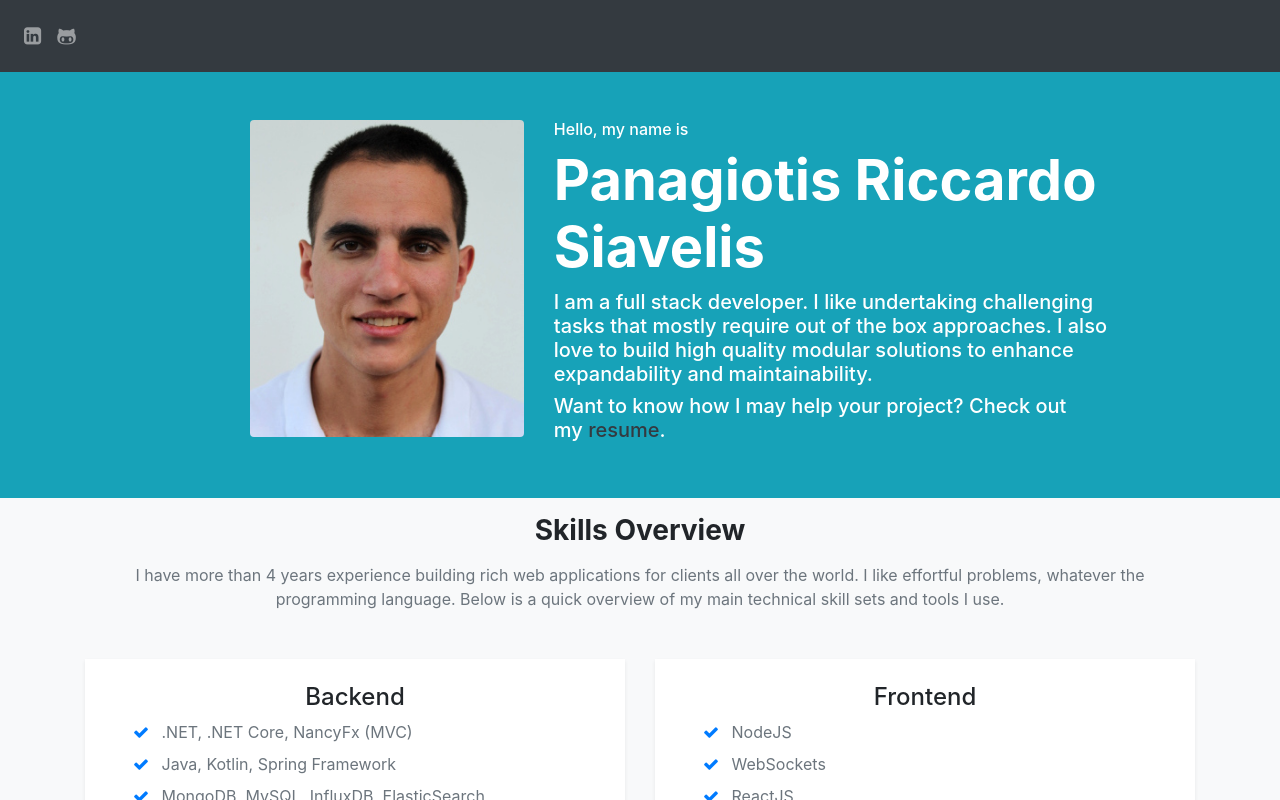
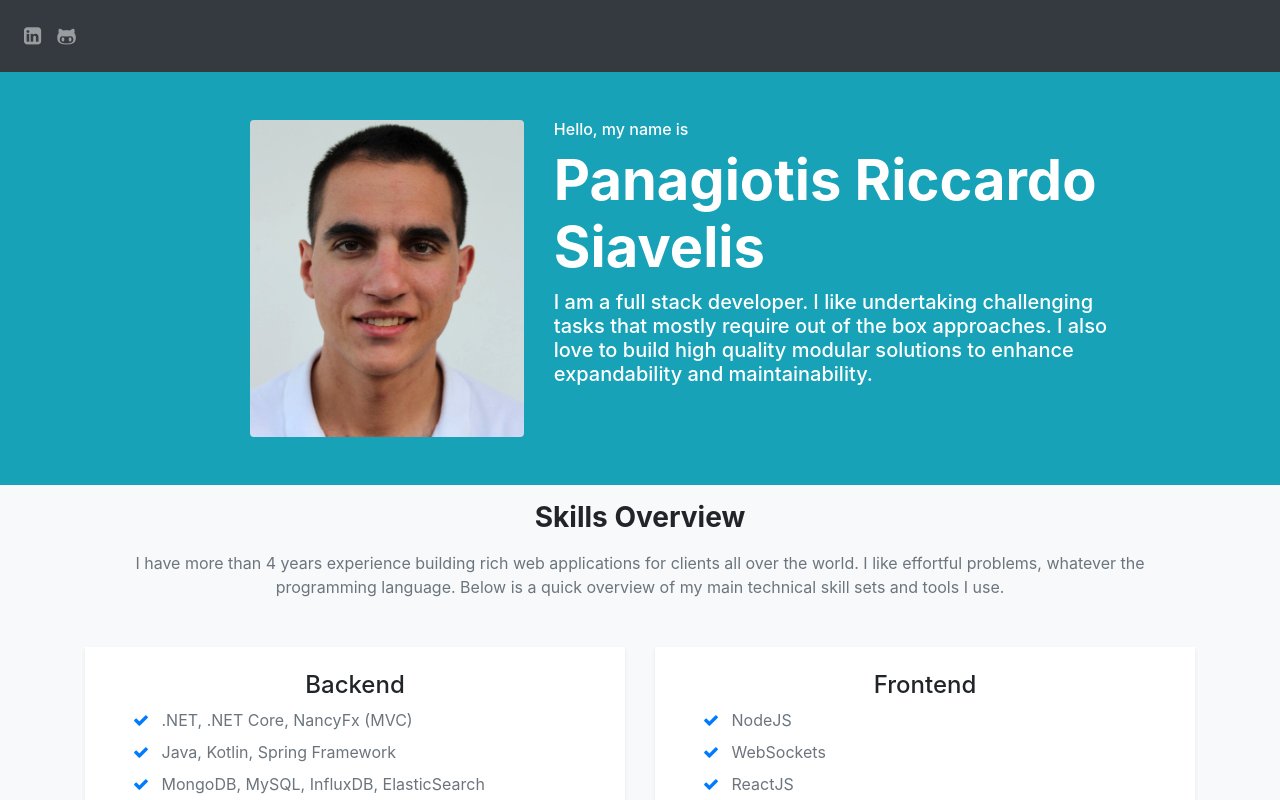
Before and after one commit to siavelis/siavelis.github.io, a Next.js app: page / in a window 1280 px wide. Shown: the top 800 px of the page. Built offline with nearby package versions, Linux system fonts and the light colour scheme.

Commit message:
Disable link to resume.

```diff
--- a/package.json
+++ b/package.json
@@ -6,7 +6,7 @@
   "scripts": {
     "dev": "next",
     "build": "next build",
-    "export": "next build -o docs",
+    "export": "npm run build && next build -o docs",
     "start": "next start",
     "test": "test"
   },
--- a/src/pages/index.tsx
+++ b/src/pages/index.tsx
@@ -20,13 +20,13 @@ function IndexPage() {
                             I also love to build high quality modular solutions to enhance expandability and
                             maintainability.
                         </h5>
-                        <h5>
-                            Want to know how I may help your project? Check out my&nbsp;
-                            <Link href={"/resume"}
-                                  passHref={true}>
-                                <a className="text-dark">resume</a>
-                            </Link>.
-                        </h5>
+                        {/*<h5>*/}
+                        {/*    Want to know how I may help your project? Check out my&nbsp;*/}
+                        {/*    <Link href={"/resume"}*/}
+                        {/*          passHref={true}>*/}
+                        {/*        <a className="text-dark">resume</a>*/}
+                        {/*    </Link>.*/}
+                        {/*</h5>*/}
                     </Col>
                 </Row>
             </div>
```
